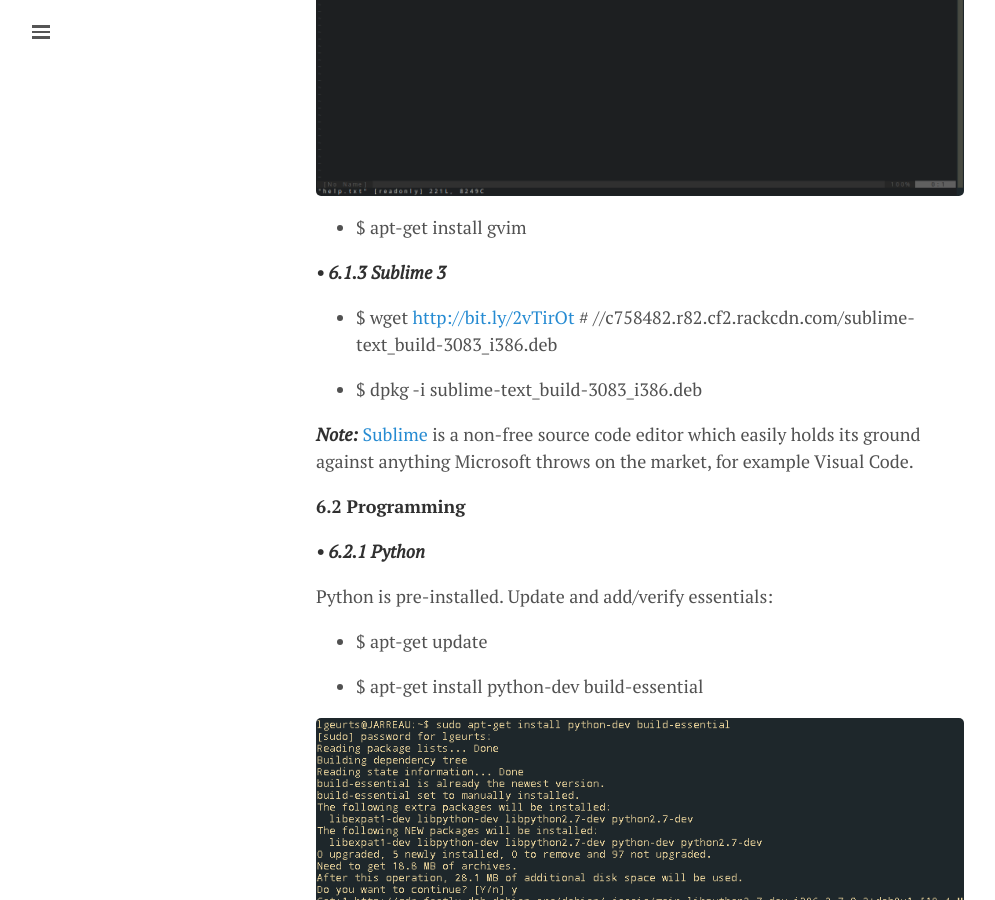
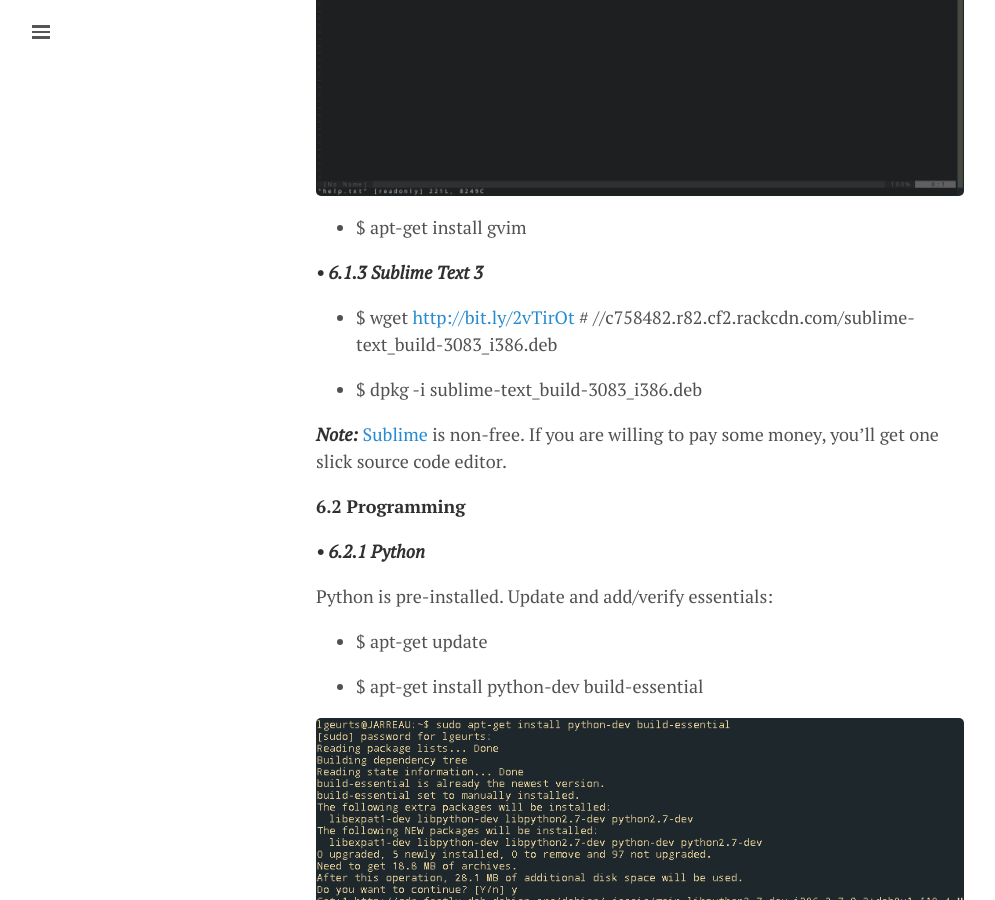
Before and after one commit to lgeurts/lgeurts.github.io, a Jekyll site: the page built from _posts/2017-07-11-bunsenlabs-linux-setup-notes-for dell-inspiron-6000.md, in a window 1280 px wide and 900 px high, scrolled down 8112 px. Shown: the whole window, without its empty margins (0-995 px from the left). Built offline with Jekyll 4.4.1, drawn with Linux system fonts in a browser that asks for light colours; nearby versions of some CDN libraries; comment, search, counter and statistics services are not loaded; some of the changed text lies outside the part shown.

Commit message:
Update 2017-07-11-bunsenlabs-linux-setup-notes-for dell-inspiron-6000.md

```diff
--- a/_posts/2017-07-11-bunsenlabs-linux-setup-notes-for dell-inspiron-6000.md
+++ b/_posts/2017-07-11-bunsenlabs-linux-setup-notes-for dell-inspiron-6000.md
@@ -30,10 +30,10 @@
 > * 08/05/17 Adding info for LibreOffice, Claws Mail, mutt, Krita.
 > * 08/07/17 Adding info for PostgreSQL, pgAdmin.
 > * 08/08/17 Adding info for mpd, ncmpcpp, youtube-dl.
-> * 08/10/17 Adding info for GnuPG, Sublime 3, Ruby, Jekyll.
+> * 08/10/17 Adding info for GnuPG, Sublime Text 3, Jekyll.
 > * 08/13/17 Adding info for vim, Gvim.
 > * 08/14/17 Adding info for Python, Pathogen.
-> * 08/15/17 Adding info for Git, Rails.
+> * 08/15/17 Adding info for Git, Ruby on Rails.
 
 **2 Before you begin**
 ----------------------
@@ -247,13 +247,13 @@
 
 - $ apt-get install gvim
 
-***• 6.1.3 Sublime 3***
+***• 6.1.3 Sublime Text 3***
 
 - $ wget [http://bit.ly/2vTirOt](http://bit.ly/2vTirOt) # //c758482.r82.cf2.rackcdn.com/sublime-text_build-3083_i386.deb
 
 - $ dpkg -i sublime-text_build-3083_i386.deb
 
-***Note:*** [Sublime](https://www.sublimetext.com/) is a non-free source code editor which easily holds its ground against anything Microsoft throws on the market, for example Visual Code.
+***Note:*** [Sublime](https://www.sublimetext.com/) is non-free. If you are willing to pay some money, you'll get one slick source code editor.
 
 **6.2 Programming**
 
```
